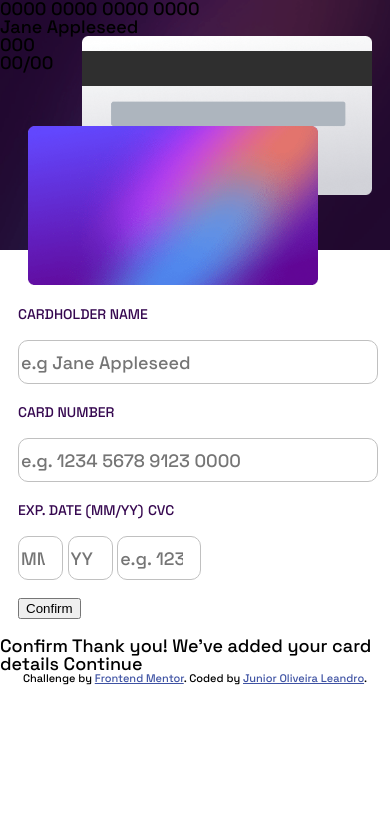
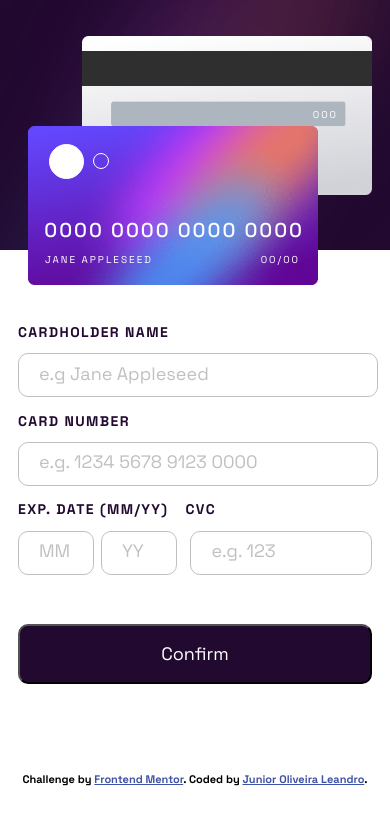
Before and after one commit to junior-leandro/Interactive-card-details-form, a plain HTML site: page index.html in a window 390 px wide. Drawn offline with Linux system fonts and the light colour scheme.

Commit message:
Design Mobile concluido

```diff
--- a/css/card-style.css
+++ b/css/card-style.css
@@ -11,3 +11,58 @@
     top: 7em;
     right: 4em;
 }
+
+.circulo {
+
+    border-radius: 50%;
+    position: absolute;
+    border: 1px solid #FFFFFF;
+}
+
+.circulo1 {
+    top: 8em;
+    right: 17em;
+    height: 33px;
+    width: 33px;
+    background-color: #FFFFFF;
+}
+.circulo2 {
+    top: 8.5em;
+    right: 15.6em;
+    height: 14px;
+    width: 14px;
+}
+
+
+.card-text {
+    position: absolute;
+    font-weight: 400;
+    font-size: 10px;
+    text-transform: uppercase;
+    color: #FFFFFF;
+}
+
+.card-number {
+    font-size: 20px;
+    letter-spacing: .1em;
+    font-weight: 500;
+    top: 11em;
+    right: 4.3em;
+}
+.card-name {
+    letter-spacing: .2em;
+    top: 25.5em;
+    right: 23.7em;
+}
+
+.card-cvc {
+    letter-spacing: .2em;
+    top: 11em;
+    right: 5.2em;
+}
+
+.card-exp {
+    letter-spacing: .2em;
+    top: 25.5em;
+    right: 9em;
+}
--- /dev/null
+++ b/css/finish.css
@@ -0,0 +1,34 @@
+.finish-section {
+    /* DESABILITAR E HABILITAR PARA O DESENVOLVIMENTO */
+    display: none;
+    margin-top: 4em;
+    width: 100vw;
+
+}
+.finish {
+    margin: auto 1em;
+    text-align: center;
+}
+
+.thank-you {
+    margin: 1em auto;
+    color: var(--text-color);
+    text-transform: uppercase;
+    font-size: 25px;
+    letter-spacing: .1em;
+
+}
+.thank-you-text {
+    color: #c0c0c0;
+}
+.finish-button {
+    color: #FFFFFF;
+    font-family:'Space Grotesk', sans-serif;
+    font-size: 18px;
+    border-radius: 10px;
+    width: 100%;
+    height: 50px;
+    background-color: var(--text-color);
+    margin: 2em auto 5em auto;
+    border: none;
+}
--- /dev/null
+++ b/css/form.css
@@ -0,0 +1,67 @@
+
+.form-section{
+
+    /* DESABILITAR E HABILITAR PARA O DESENVOLVIMENTO */
+    /*display: none;*/
+    margin-top: 4em;
+    width: 100vw;
+}
+.form {
+    margin: auto 1em;
+}
+
+.labelForm {
+    text-transform: uppercase;
+    letter-spacing: .1em;
+    font-size: 14px;
+    color: var(--text-color);
+    margin-top: 5em;
+
+}
+.input {
+    height: 40px;
+    border-radius: 10px;
+    border: #c0c0c0 solid 1px;
+    width: 100%;
+    margin: 1em 0;
+}
+
+input::-webkit-input-placeholder{
+    padding-left: 1em;
+    font-family:'Space Grotesk', sans-serif;
+    color: #c0c0c0;
+    font-size: 18px;
+    align-items: center;
+
+}
+.tresInputs{
+    display: flex;
+    justify-content:space-between;
+}
+#inputCardMounth{
+    width: 20%;
+    margin-right: .5em;
+}
+#inputCardYear {
+    width: 20%;
+    margin-right: 1em;
+}
+
+#inputCardCvc{
+    width: 50%;
+
+}
+.label-cvc {
+    margin-left: 0.9em;
+}
+
+#confirm {
+    color: #FFFFFF;
+    font-family:'Space Grotesk', sans-serif;
+    font-size: 18px;
+    border-radius: 10px;
+    width: 100%;
+    height: 60px;
+    background-color: var(--text-color);
+    margin: 2em auto 5em auto;
+}
--- a/css/style.css
+++ b/css/style.css
@@ -32,51 +32,29 @@ The designs were created to the following widths:
 - Weights: 500
 */
 
+
+/* Variaveis do Projeto */
+:root {
+    --text-color: #21092f;
+  }
+
+
 body {
     font-size: 18px;
     font-family: 'Space Grotesk', sans-serif;
-    font-weight: 500;
+    font-weight: 700;
 }
 
 
 .background-roxo {
     background-image: url("/images/bg-main-mobile.png");
-    background-color: #751488;
+    background-color: #21092f;
     height: 250px;
     background-position: center;
     background-repeat: no-repeat;
     background-size: cover;
 }
-form {
-    margin: 1em;
-}
-.form-area{
-    margin-top: 3em;
-}
 
-.labelForm {
-    text-transform: uppercase;
-    font-size: 14px;
-    color: #360850;
 
-}
-.input {
-    font-family:'Space Grotesk', sans-serif;
-    color: #c0c0c0;
-    font-size: 18px;
-    height: 40px;
-    border-radius: 10px;
-    border: #c0c0c0 solid 1px;
-    width: 100%;
-    margin: 1em auto;
-}
-#inputCardMounth{
-    width: 10vw;
-}
-#inputCardYear {
-    width: 10vw;
-}
-
-#inputCardCvc{
-    width: 20vw;
-}
+.attribution { font-size: 11px; text-align: center; }
+.attribution a { color: hsl(228, 45%, 44%); }
--- a/index.html
+++ b/index.html
@@ -9,70 +9,67 @@
   <link rel="stylesheet" href="css/reset.css">
   <link rel="stylesheet" href="css/style.css">
   <link rel="stylesheet" href="css/card-style.css">
+  <link rel="stylesheet" href="css/form.css">
+  <link rel="stylesheet" href="css/finish.css">
 
   <link rel="preconnect" href="https://fonts.googleapis.com">
-  <link rel="preconnect" href="https://fonts.gstatic.com" crossorigin>
-  <link href="https://fonts.googleapis.com/css2?family=Poppins:ital,wght@0,100;0,300;0,400;0,600;0,700;1,800&family=Space+Grotesk:wght@500&display=swap" rel="stylesheet">
-
-
+<link rel="preconnect" href="https://fonts.gstatic.com" crossorigin>
+<link href="https://fonts.googleapis.com/css2?family=Space+Grotesk:wght@300;400;500;600;700&display=swap" rel="stylesheet">
 
 
 
   <title>Frontend Mentor | Interactive card details form</title>
 
-  <!-- Feel free to remove these styles or customise in your own stylesheet 👍 -->
-  <style>
-    .attribution { font-size: 11px; text-align: center; }
-    .attribution a { color: hsl(228, 45%, 44%); }
-  </style>
+
 </head>
 <body>
-  <section class="container">
+  <section class="card-container">
 
     <div class="background-roxo">
       <img src="images/bg-card-back.png" alt="" class="card card-back" >
       <img src="images/bg-card-front.png" alt="" class="card card-front" >
-      <p class="card-number">0000 0000 0000 0000 </p>
-      <p class="card-name"> Jane Appleseed</p>
-      <p class="card-cvc">000</p>
-      <p class="card-exp">00/00</p>
+      <div class="circulo circulo1" ></div>
+      <div class="circulo circulo2" ></div>
+      <p class="card-text card-number">0000 0000 0000 0000 </p>
+      <p class="card-text card-name"> Jane Appleseed</p>
+      <p class="card-text card-cvc">000</p>
+      <p class="card-text card-exp">00/00</p>
     </div>
   </section>
-  <section class="form-area">
+  <section class="form-section">
     <div class="form">
-      <form action="enviar">
-        <label for="name" class="labelForm">Cardholder Name</label><br>
-        <input type="text" name="name" id="inputName" class="input" placeholder="e.g Jane Appleseed"><br>
-        <label for="cardNumber" class="labelForm">Card Number</label><br>
-        <input type="number" name="cardNumber" id="inputCardNumber" class="input" placeholder="e.g. 1234 5678 9123 0000"><br>
-        <label for="cardMounth" class="labelForm">Exp. Date (MM/YY)</label>
-        <label for="cardCvc" class="labelForm">CVC</label><br>
-        <input type="number" name="cardMounth" id="inputCardMounth" class="input" placeholder="MM">
-        <input type="number" name="cardYear" id="inputCardYear" class="input" placeholder="YY">
-        <input type="number" name="cardCvc" id="inputCardCvc" class="input" placeholder="e.g. 123"><br>
-        <input type="button" value="Confirm">
+      <form>
+        <label for="inputName" class="labelForm">Cardholder Name</label><br>
+        <input type="text" name="name" id="inputName" class="input" placeholder="e.g Jane Appleseed" required><br>
+        <label for="inputCardNumber" class="labelForm">Card Number</label><br>
+        <input type="number" name="cardNumber" id="inputCardNumber" class="input" placeholder="e.g. 1234 5678 9123 0000" required><br>
+        <label for="inputCardMounth" class="labelForm">Exp. Date (MM/YY)</label>
+        <label for="inputCardCvc" class="labelForm label-cvc">CVC</label><br>
+        <div class="tresInputs">
+          <input type="number" name="cardMounth" id="inputCardMounth" class="input" placeholder="MM" required>
+          <input type="number" name="cardYear" id="inputCardYear" class="input" placeholder="YY" required>
+          <input type="number" name="cardCvc" id="inputCardCvc" class="input" placeholder="e.g. 123" required><br>
+        </div>
+        <input type="button" value="Confirm" id="confirm">
       </form>
     </div>
 
   </section>
 
-
-
-
-
-  Confirm
-
-  <!-- Completed state start -->
-
-  Thank you!
-  We've added your card details
-  Continue
+   <!-- Completed state start -->
+   <section class="finish-section">
+      <div class="finish">
+        <img src="images/icon-complete.svg" alt="" style="circulo-finish">
+        <p class="thank-you">Thank you!</p>
+        <p class="thank-you-text">We've added your card details</p>
+        <button class="finish-button">Continue</button>
+      </div>
+  </section>
 
   <div class="attribution">
     Challenge by <a href="https://www.frontendmentor.io?ref=challenge" target="_blank">Frontend Mentor</a>.
     Coded by <a href="https://junior.dev.br" target="_blank">Junior Oliveira Leandro</a>.
   </div>
-  <script src="js/main.js"> </script>
 
 </body>
 </html>
```
